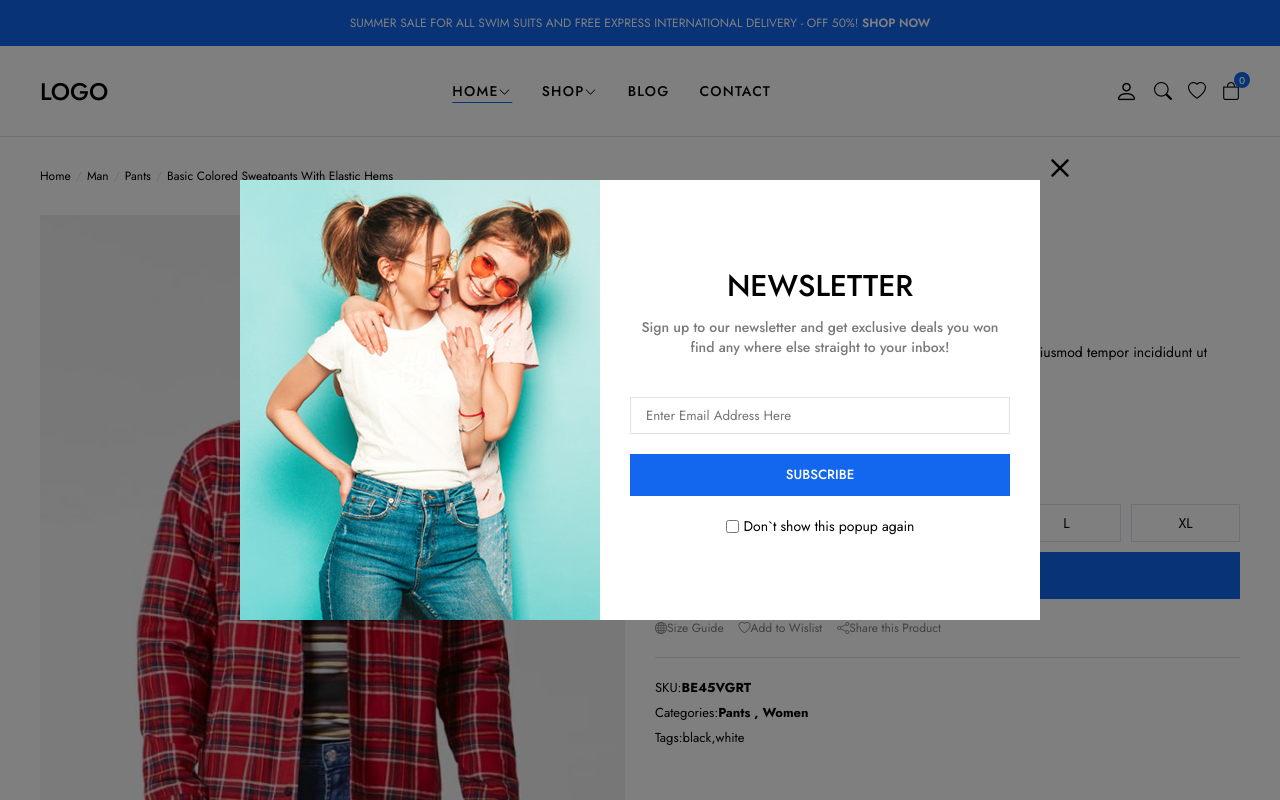
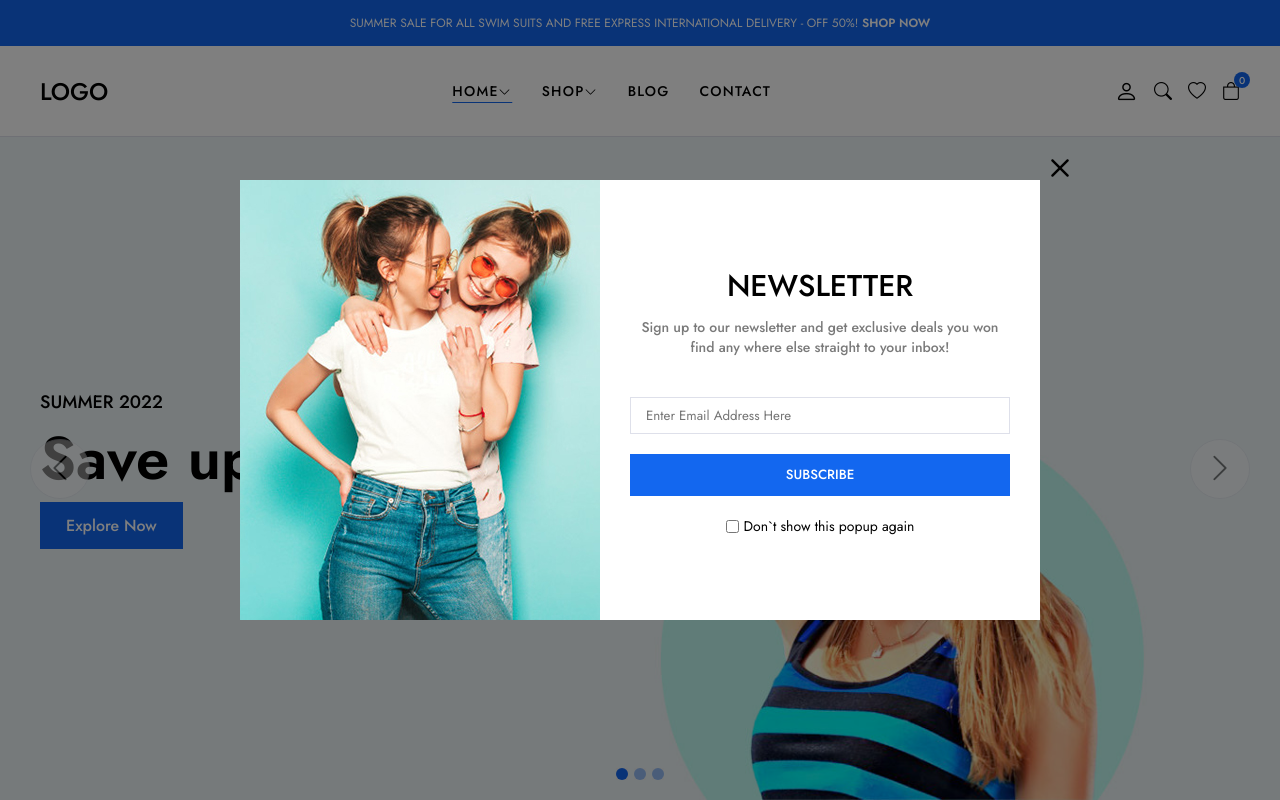
Before and after one commit to batuhangokalp/e-commerce, a React (Vite) app in the folder frontend/: page / in a window 1280 px wide. Shown: the top 800 px of the page. Built offline with nearby package versions, Linux system fonts and the light colour scheme.

Commit message:
created slider

```diff
--- a/frontend/src/App.jsx
+++ b/frontend/src/App.jsx
@@ -1,25 +1,25 @@
 import React from "react";
-// import HomePage from "./pages/HomePage";
+ import HomePage from "./pages/HomePage";
 // import ShopPage from "./pages/ShopPage";
 // import ContactPage from "./pages/ContactPage";
 // import AuthPage from "./pages/AuthPage";
 // import CartPage from "./pages/CartPage";
 // import BlogDetailsPage from "./pages/BlogDetailsPage";
 //import BlogPage from "./pages/BlogPage";
-import ProductDetailsPage from "./pages/ProductDetailsPage";
+// import ProductDetailsPage from "./pages/ProductDetailsPage";
 import "./App.css";
 
 function App() {
   return (
     <React.Fragment>
-      {/* <HomePage /> */}
+      <HomePage />
       {/* <ShopPage /> */}
       {/* <ContactPage /> */}
       {/* <AuthPage /> */}
       {/* <CartPage /> */}
       {/* <BlogPage /> */}
       {/* <BlogDetailsPage /> */}
-      <ProductDetailsPage />
+      {/* <ProductDetailsPage /> */}
     </React.Fragment>
   );
 }
--- a/frontend/src/components/Slider/SliderItem.jsx
+++ b/frontend/src/components/Slider/SliderItem.jsx
@@ -1,8 +1,10 @@
-const SliderItem = () => {
+import Proptypes from "prop-types";
+
+const SliderItem = ({ imageSrc }) => {
   return (
     <div className="slider-item fade">
       <div className="slider-image">
-        <img src="img/slider/slider1.jpg" className="img-fluid" alt="" />
+        <img src={imageSrc} className="img-fluid" alt="" />
       </div>
       <div className="container">
         <p className="slider-title">SUMMER 2022</p>
@@ -15,3 +17,7 @@ const SliderItem = () => {
   );
 };
 export default SliderItem;
+
+SliderItem.propTypes = {
+  imageSrc: Proptypes.string,
+};
--- a/frontend/src/components/Slider/Sliders.jsx
+++ b/frontend/src/components/Slider/Sliders.jsx
@@ -1,26 +1,47 @@
+import { useState } from "react";
 import SliderItem from "./SliderItem";
 import "./Sliders.css";
 const Sliders = () => {
+  const [currentSlide, setCurrentSlide] = useState(0);
+
+  const nextSlide = () => {
+    setCurrentSlide((prevSlide) => (prevSlide + 1) % 3);
+  };
+
+  const prevSlide = () => {
+    setCurrentSlide((prevSlide) => (prevSlide - 1 + 3) % 3);
+  };
   return (
     <section className="slider">
       <div className="slider-elements">
-        <SliderItem />
+        {currentSlide === 0 && <SliderItem imageSrc="img/slider/slider1.jpg" />}
+        {currentSlide === 1 && <SliderItem imageSrc="img/slider/slider2.jpg" />}
+        {currentSlide === 2 && <SliderItem imageSrc="img/slider/slider3.jpg" />}
         <div className="slider-buttons">
-          <button>
+          <button onClick={prevSlide}>
             <i className="bi bi-chevron-left"></i>
           </button>
-          <button>
+          <button onClick={nextSlide}>
             <i className="bi bi-chevron-right"></i>
           </button>
         </div>
         <div className="slider-dots">
-          <button className="slider-dot active">
+          <button
+            className={`slider-dot ${currentSlide === 0 && "active"}`}
+            onClick={() => setCurrentSlide(0)}
+          >
             <span></span>
           </button>
-          <button className="slider-dot">
+          <button
+            className={`slider-dot ${currentSlide === 1 && "active"}`}
+            onClick={() => setCurrentSlide(1)}
+          >
             <span></span>
           </button>
-          <button className="slider-dot">
+          <button
+            className={`slider-dot ${currentSlide === 2 && "active"}`}
+            onClick={() => setCurrentSlide(2)}
+          >
             <span></span>
           </button>
         </div>
```
